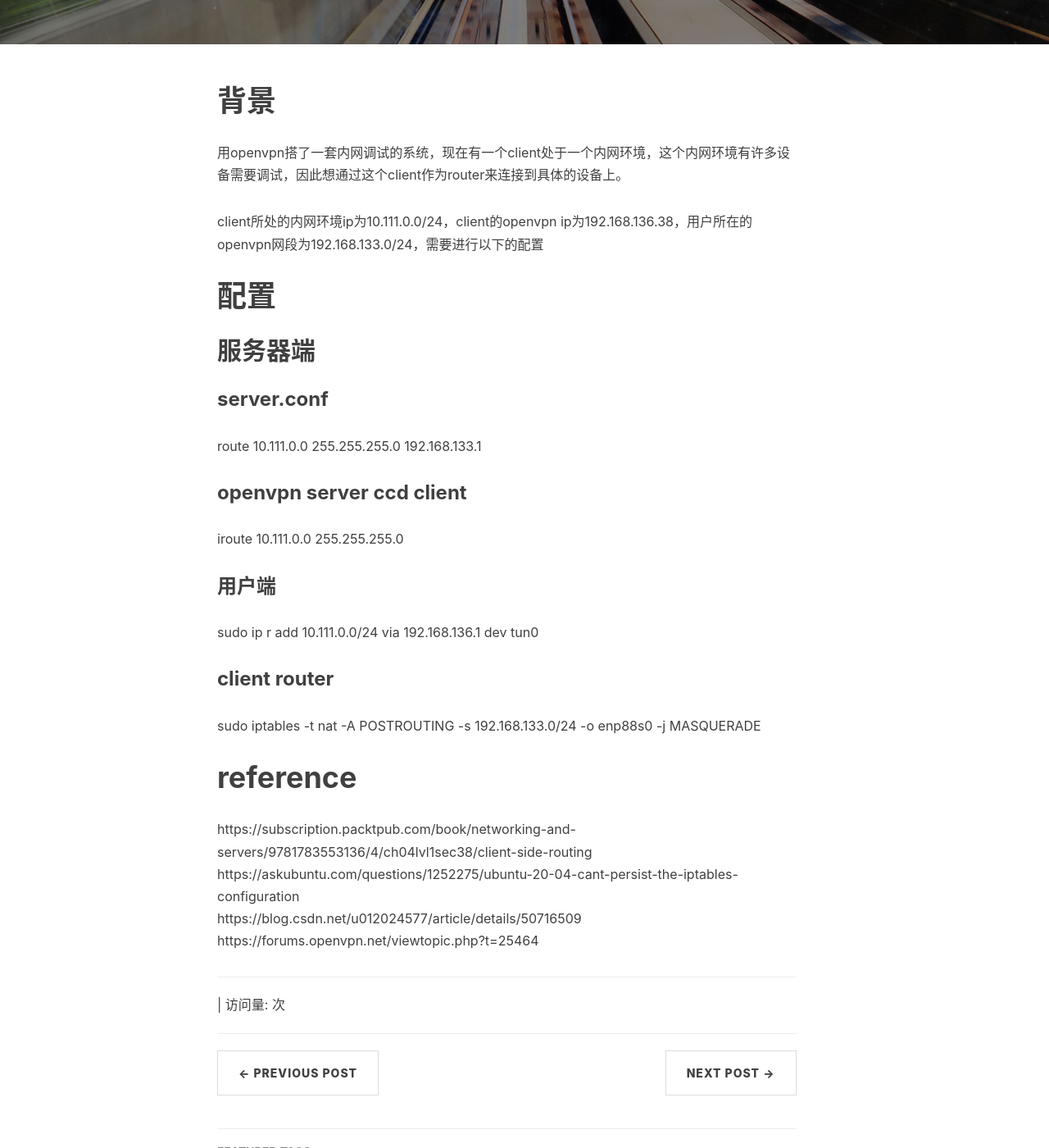
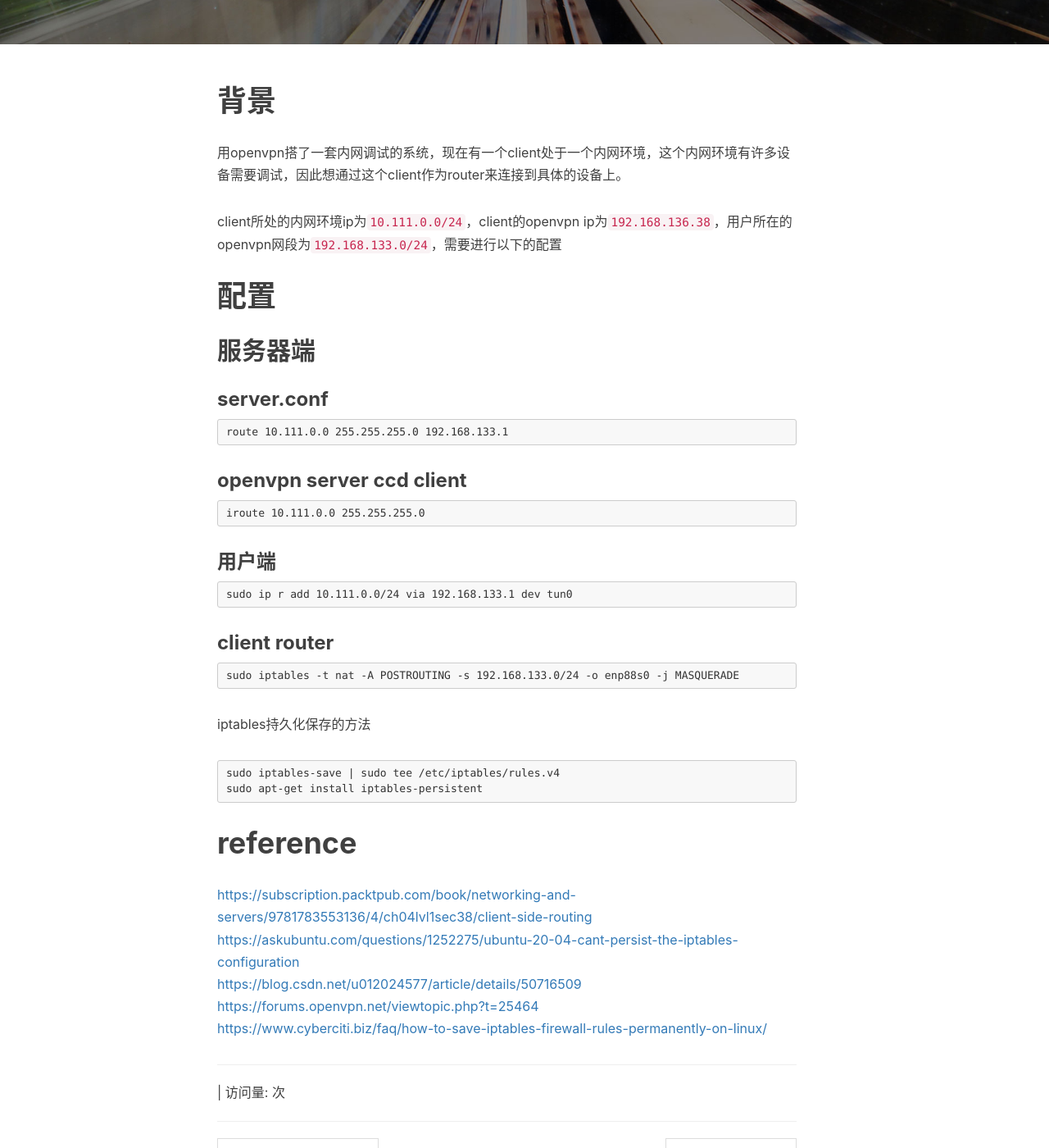
Before and after one commit to zh616110538/zh616110538.github.io, a Jekyll site: the page built from _posts/2023-02-24-openvpn的客户端路由方法.markdown, in a window 1280 px wide and 1400 px high, scrolled down 403 px. Shown: the whole window at 82% size. Built offline with Jekyll 4.4.1, drawn with Linux system fonts in a browser that asks for light colours; nearby versions of some CDN libraries; comment, search, counter and statistics services are not loaded.

Commit message:
fix openvpn

```diff
--- a/_posts/2023-02-24-openvpn的客户端路由方法.markdown
+++ b/_posts/2023-02-24-openvpn的客户端路由方法.markdown
@@ -14,7 +14,7 @@ tags:
 
 用openvpn搭了一套内网调试的系统，现在有一个client处于一个内网环境，这个内网环境有许多设备需要调试，因此想通过这个client作为router来连接到具体的设备上。
 
-client所处的内网环境ip为10.111.0.0/24，client的openvpn ip为192.168.136.38，用户所在的openvpn网段为192.168.133.0/24，需要进行以下的配置
+client所处的内网环境ip为`10.111.0.0/24`，client的openvpn ip为`192.168.136.38`，用户所在的openvpn网段为`192.168.133.0/24`，需要进行以下的配置
 
 # 配置 #
 
@@ -22,23 +22,29 @@ client所处的内网环境ip为10.111.0.0/24，client的openvpn ip为192.168.13
 
 ### server.conf ###
 
-route 10.111.0.0 255.255.255.0 192.168.133.1
+    route 10.111.0.0 255.255.255.0 192.168.133.1
 
 ### openvpn server ccd client ###
 
-iroute 10.111.0.0 255.255.255.0
+    iroute 10.111.0.0 255.255.255.0
 
 ### 用户端 ###
 
-sudo ip r add 10.111.0.0/24 via 192.168.136.1 dev tun0
+    sudo ip r add 10.111.0.0/24 via 192.168.133.1 dev tun0
 
 ### client router ###
 
-sudo iptables -t nat -A POSTROUTING -s 192.168.133.0/24 -o enp88s0 -j MASQUERADE
+    sudo iptables -t nat -A POSTROUTING -s 192.168.133.0/24 -o enp88s0 -j MASQUERADE
+
+iptables持久化保存的方法
+
+    sudo iptables-save | sudo tee /etc/iptables/rules.v4
+    sudo apt-get install iptables-persistent
 
 
 # reference #
-https://subscription.packtpub.com/book/networking-and-servers/9781783553136/4/ch04lvl1sec38/client-side-routing
-https://askubuntu.com/questions/1252275/ubuntu-20-04-cant-persist-the-iptables-configuration
-https://blog.csdn.net/u012024577/article/details/50716509
-https://forums.openvpn.net/viewtopic.php?t=25464
+[https://subscription.packtpub.com/book/networking-and-servers/9781783553136/4/ch04lvl1sec38/client-side-routing](https://subscription.packtpub.com/book/networking-and-servers/9781783553136/4/ch04lvl1sec38/client-side-routing)
+[https://askubuntu.com/questions/1252275/ubuntu-20-04-cant-persist-the-iptables-configuration](https://askubuntu.com/questions/1252275/ubuntu-20-04-cant-persist-the-iptables-configuration)
+[https://blog.csdn.net/u012024577/article/details/50716509](https://blog.csdn.net/u012024577/article/details/50716509)
+[https://forums.openvpn.net/viewtopic.php?t=25464](https://forums.openvpn.net/viewtopic.php?t=25464)
+[https://www.cyberciti.biz/faq/how-to-save-iptables-firewall-rules-permanently-on-linux/](https://www.cyberciti.biz/faq/how-to-save-iptables-firewall-rules-permanently-on-linux/)
```
